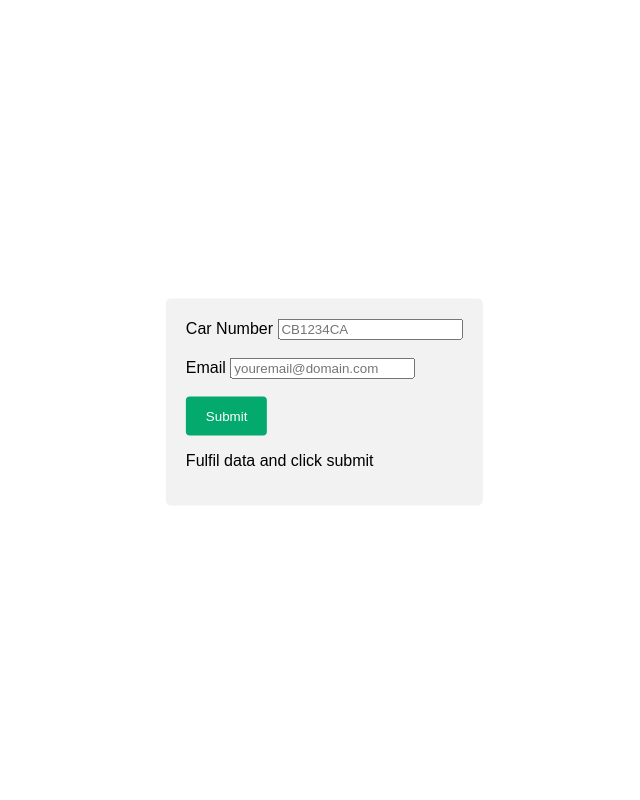
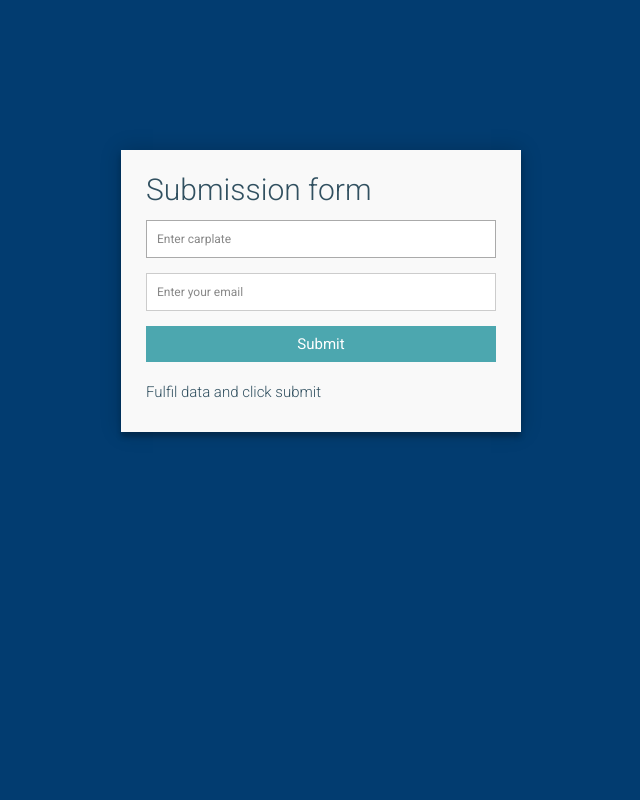
Before and after one commit to vladimirkostadinov/reminderVinetu, a FastAPI app: page /register in a window 1280 px wide. Shown: the whole page, without its empty margins (319-959 px from the left). Run offline with FastAPI, Linux system fonts and the light colour scheme.

Commit message:
Add files via upload

```diff
--- a/templates/form.html
+++ b/templates/form.html
@@ -1,61 +1,249 @@
-<!DOCTYPE html>
 <html lang="en">
 <head>
-        <meta name="viewport" content="width=device-width, initial-scale=1">
 <style>
-        body {font-family: Arial, Helvetica, sans-serif;}
-        * {box-sizing: border-box;}
-
-        input[type=text], select, textarea {
-          width: 100%;
-          padding: 12px;
-          border: 1px solid #ccc;
-          border-radius: 4px;
+    @import url(https://fonts.googleapis.com/css?family=Roboto:400,300,600,400italic);
+* {
+  margin: 0;
+  padding: 0;
   box-sizing: border-box;
-          margin-top: 6px;
-          margin-bottom: 16px;
-          resize: vertical;
+  -webkit-box-sizing: border-box;
+  -moz-box-sizing: border-box;
+  -webkit-font-smoothing: antialiased;
+  -moz-font-smoothing: antialiased;
+  -o-font-smoothing: antialiased;
+  text-rendering: optimizeLegibility;
 }
 
-        input[type=submit] {
-          background-color: #04AA6D;
-          color: white;
-          padding: 12px 20px;
-          border: none;
-          border-radius: 4px;
-          cursor: pointer;
-        }
-
-        input[type=submit]:hover {
-          background-color: #45a049;
+body {
+  font-family: "Roboto", Helvetica, Arial, sans-serif;
+  font-weight: 100;
+  font-size: 12px;
+  line-height: 30px;
+  color: rgb(49, 80, 96);
+  background: #023c70;
+  background-position: center;
+  background-repeat: no-repeat;
+  background-size: cover;
 }
 
 .container {
-          border-radius: 5px;
-          background-color: #f2f2f2;
-          padding: 20px;
+  max-width: 400px;
+  width: 100%;
+  margin: 0 auto;
+  position: relative;
+}
+
+#contact input[type="text"],
+#contact textarea,
+#contact button[type="submit"] {
+  font: 400 12px/16px "Roboto", Helvetica, Arial, sans-serif;
+}
+
+#contact {
+  background: #F9F9F9;
+  padding: 25px;
+  margin: 150px 0;
+  box-shadow: 0 0 20px 0 rgba(0, 0, 0, 0.2), 0 5px 5px 0 rgba(0, 0, 0, 0.24);
+}
+
+#contact h3 {
+  display: block;
+  font-size: 30px;
+  font-weight: 300;
+  margin-bottom: 10px;
+}
+
+#contact h4 {
+  margin: 5px 0 15px;
+  display: block;
+  font-size: 13px;
+  font-weight: 400;
+}
+
+fieldset {
+  border: medium none !important;
+  margin: 0 0 10px;
+  min-width: 100%;
+  padding: 0;
+  width: 100%;
+}
+
+#contact input[type="text"],
+#contact textarea {
+  width: 100%;
+  border: 1px solid #ccc;
+  background: #FFF;
+  margin: 0 0 5px;
+  padding: 10px;
+}
+
+#contact input[type="text"]:hover,
+#contact textarea:hover {
+  -webkit-transition: border-color 0.3s ease-in-out;
+  -moz-transition: border-color 0.3s ease-in-out;
+  transition: border-color 0.3s ease-in-out;
+  border: 1px solid #aaa;
+}
+
+#contact textarea {
+  height: 100px;
+  max-width: 100%;
+  resize: none;
+}
+
+#contact button[type="submit"] {
+  cursor: pointer;
+  width: 100%;
+  border: none;
+  background: #4ca7af;
+  color: #FFF;
+  margin: 0 0 5px;
+  padding: 10px;
+  font-size: 15px;
+}
+
+#contact button[type="submit"]:hover {
+  background: #438ca0;
+  -webkit-transition: background 0.3s ease-in-out;
+  -moz-transition: background 0.3s ease-in-out;
+  transition: background-color 0.3s ease-in-out;
+}
+
+#contact button[type="submit"]:active {
+  box-shadow: inset 0 1px 3px rgba(0, 0, 0, 0.5);
+}
+
+.copyright {
+  text-align: center;
+}
+
+#contact input:focus,
+#contact textarea:focus {
+  outline: 0;
+  border: 1px solid #aaa;
+}
+
+::-webkit-input-placeholder {
+  color: #888;
+}
+
+:-moz-placeholder {
+  color: #888;
+}
+
+::-moz-placeholder {
+  color: #888;
+}
+
+:-ms-input-placeholder {
+  color: #888;
+}
+
+/* The container must be positioned relative: */
+
+
+/* Reset Select */
+select {
+  -webkit-appearance: none;
+  -moz-appearance: none;
+  -ms-appearance: none;
+  appearance: none;
+  outline: 0;
+  box-shadow: none;
+  border: 1px solid #aaa;
+  background: #F9F9F9;
+  background-image: none;
+
+}
+/* Remove IE arrow */
+select::-ms-expand {
+  display: none;
+}
+/* Custom Select */
+.select {
+  position: relative;
+  display: flex;
+  width: 100%;
+  height: 3em;
+  line-height: 3;
+  background: #FFF;
+  overflow: hidden;
+  border-radius: .25em;
+
+}
+select {
+  flex: 1;
+  padding: 0 .5em;
+  color: #232A24;
+  cursor: pointer;
+}
+/* Arrow */
+.select::after {
+  content: '\25BC';
   position: absolute;
-              top: 50%;
-              left: 50%;
-              transform: translate(-49%, -49%);
+  top: 0;
+  right: 0;
+  padding: 0 1em;
+  background: #AEBAAE;
+  cursor: pointer;
+  pointer-events: none;
+  -webkit-transition: .25s all ease;
+  -o-transition: .25s all ease;
+  transition: .25s all ease;
+}
+/* Transition */
+.select:hover::after {
+  color: #E8F057;
+}
+
+table.hor-zebra {
+  width: 100%;
+  text-align: left;
+  border-collapse: collapse;
+  border: #cccccc 1px solid;
+}
+
+table.hor-zebra>thead {
+  border-top: #cccccc 1px solid;
+}
+
+table.hor-zebra>thead>tr>th {
+  background: #e2e2e2;
+  border-top: #ffffff 1px solid;
+  border-bottom: #cccccc 1px solid;
+  padding: 4px;
+  color: #000;
+}
+
+table.hor-zebra>tbody>tr>td {
+  background: #f3f3f3;
+  border-bottom: #cccccc 1px solid;
+  padding: 8px 4px 8px 4px;
+}
+
+table.hor-zebra>tbody>tr>td.odd {
+  background: #f8f8f8;
+  border-bottom: #cccccc 1px solid;
+}
+
+table.hor-zebra>tbody>tr:hover td {
+  background: #ffffe6;
 }
 </style>
-        </head>
-<body>
 <div class="container">
-<form method="post">
-    <label>Car Number</label>
-    <input type="string" name="num" value="" placeholder="CB1234CA" required/>
-    <br>
-    <br>
-    <label>Email</label>
-    <input type="email" name="email" value="" placeholder="youremail@domain.com" required/>
-    <br>
-    <br>
-    <input type="submit">
+    <form id="contact" action="" method="post">
+        <h3>Submission form</h3>
+        <h4></h4>
+        <fieldset>
+            <input placeholder="Enter carplate" type="text" name="num" value="" tabindex="1" required autofocus/>
+        </fieldset>
+        <fieldset>
+            <input placeholder="Enter your email" type="text" pattern="^[a-zA-Z0-9_.+-]+@[a-zA-Z0-9-]+\.[a-zA-Z0-9-.]+$" name="email" value="" tabindex="2" required/>
+        </fieldset>
+        <fieldset>
+            <button name="submit" type="submit" id="contact-submit">Submit</button>
+        </fieldset>
+        <p style="font-size:15px"> {{ result }} </p>
     </form>
-
-<p>{{ result }}</p>
 </div>
-</body>
 </html>
```
Lines whose indentation alone changed are shown as unchanged.
